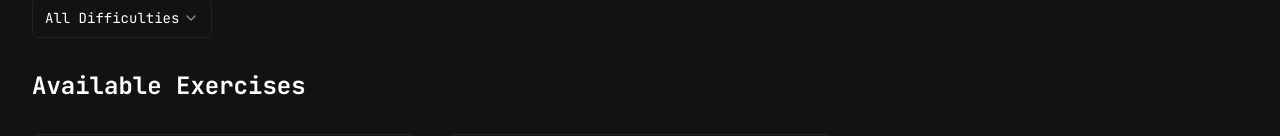
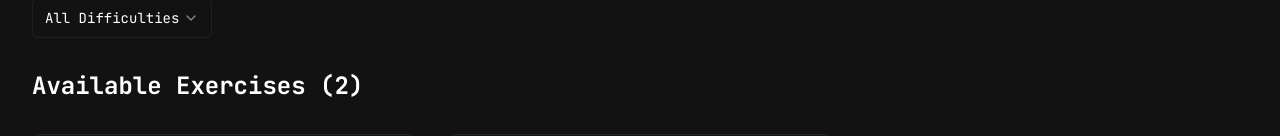
Before and after one commit to lyfe691/osint-ysz-life, a React (Vite) app: page / in a window 1280 px wide. Shown: the part 263-399 px from the top of the page. Built offline with nearby package versions, Linux system fonts and the light colour scheme.

Commit message:
exercise counter

```diff
--- a/src/pages/Index.jsx
+++ b/src/pages/Index.jsx
@@ -49,7 +49,7 @@
         </div>
 
         <section className="mb-8">
-          <h2 className="text-2xl font-bold mb-8">Available Exercises</h2>
+          <h2 className="text-2xl font-bold mb-8">Available Exercises ({exercises.length}) </h2>
           <div className="grid grid-cols-1 md:grid-cols-2 lg:grid-cols-3 gap-8">
             {paginatedExercises.map((exercise) => (
               <Dialog key={exercise.id}>
```
